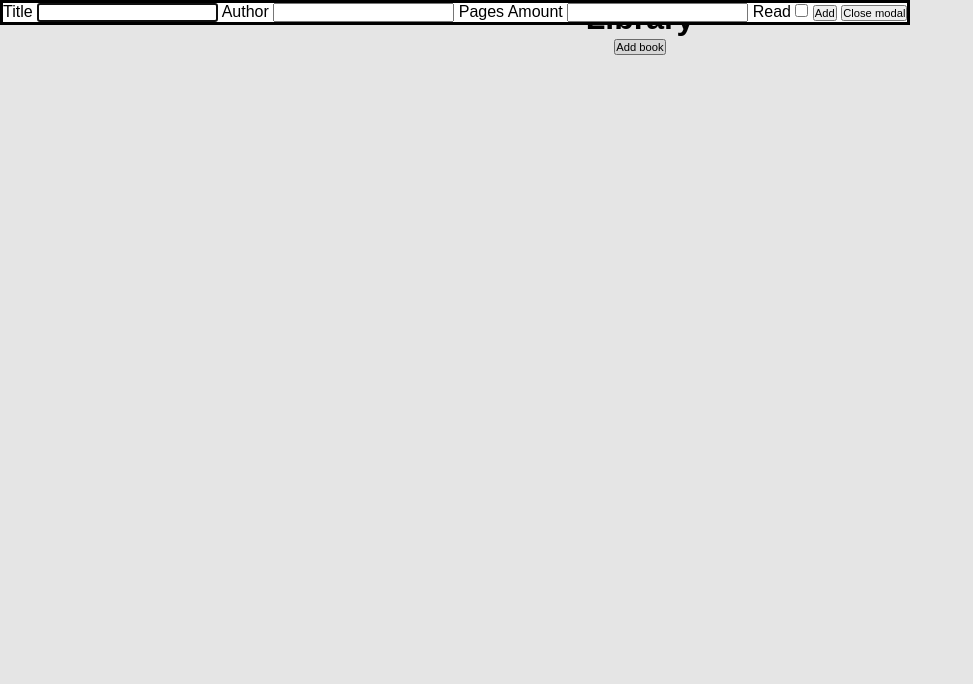
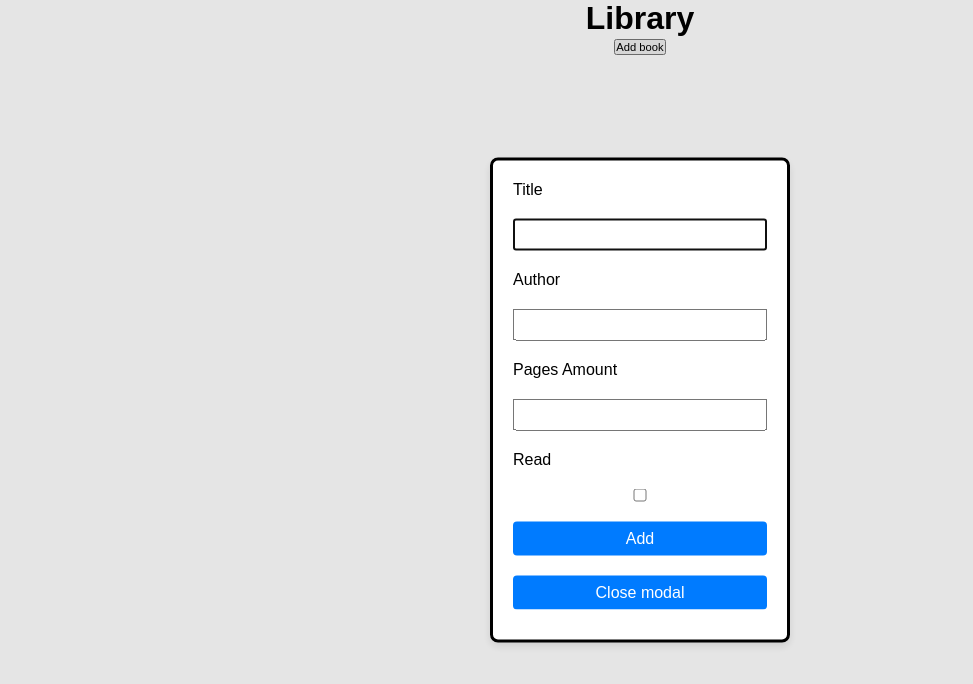
Before and after one commit to hamusel/library, a plain HTML site: page index.html in a window 1280 px wide. Both pictures are taken after a click on the button "Add book". Shown: the whole page, without its empty margins (0-973 px from the left). Drawn offline with Linux system fonts and the light colour scheme.

Commit message:
:lipstick: Modal Dialog looks a lot fancier now

```diff
--- a/index.js
+++ b/index.js
@@ -70,6 +70,7 @@ const dialog = document.querySelector("dialog");
 const button = document.getElementById("add");
 
 button.addEventListener("click", () => {
+    dialog.style.visibility = "visible";
     dialog.showModal();
 });
 
@@ -92,5 +93,6 @@ addButton.addEventListener("click", (event) => {
 
 const closeButton = document.getElementById("close");
 closeButton.addEventListener("click", () => {
+    dialog.style.visibility = "hidden";
     dialog.close();
 })
--- a/style.css
+++ b/style.css
@@ -50,3 +50,51 @@ button {
     justify-content: center;
     align-items: center;
 }
+
+
+dialog.modal {
+    position: fixed;
+    top: 50%;
+    left: 50%;
+    transform: translate(-50%, -50%);
+    display: flex;
+    flex-direction: column;
+    padding: 20px;
+    background-color: white;
+    border-radius: 8px;
+    box-shadow: 0 4px 8px rgba(0, 0, 0, 0.1);
+    gap: 10px;
+    min-width: 300px;
+    visibility: hidden;
+}
+
+.modal label, .modal input, .modal button {
+    font-size: 1rem;
+    margin-bottom: 10px;
+}
+
+.modal input {
+    padding: 5px;
+    width: 100%;
+}
+
+.modal button {
+    padding: 8px;
+    background-color: #007BFF;
+    color: white;
+    border: none;
+    border-radius: 4px;
+    cursor: pointer;
+}
+
+.modal button:hover {
+    background-color: #0056b3;
+}
+
+.close-button {
+    background-color: #dc3545;
+}
+
+.close-button:hover {
+    background-color: #c82333;
+}
```
